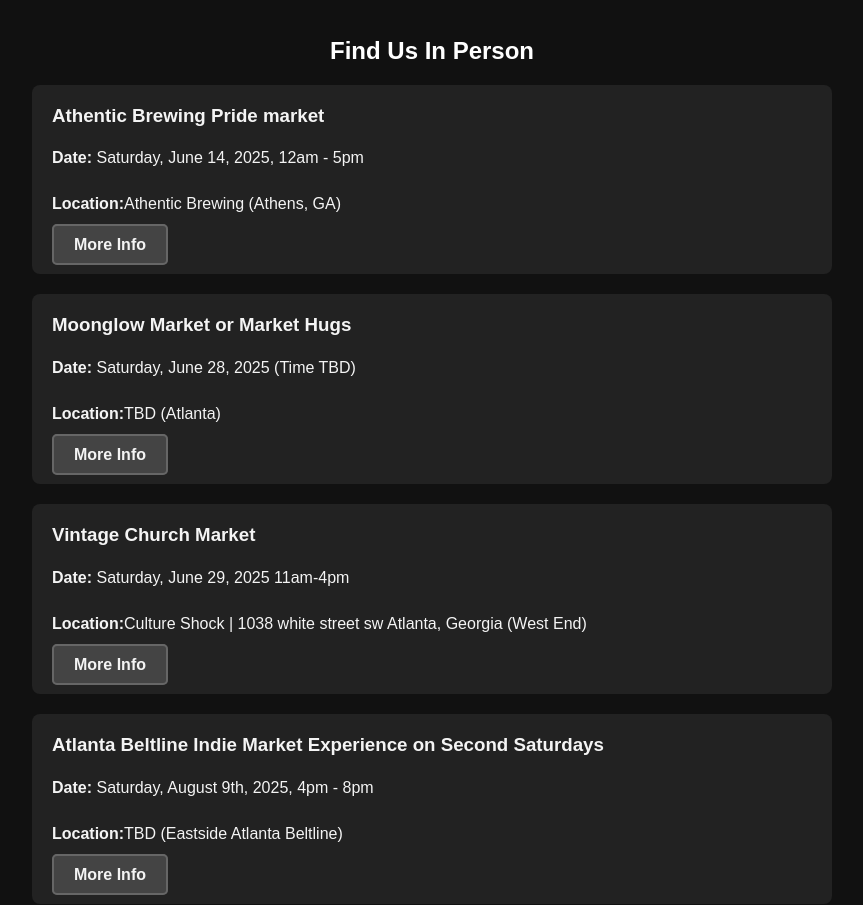
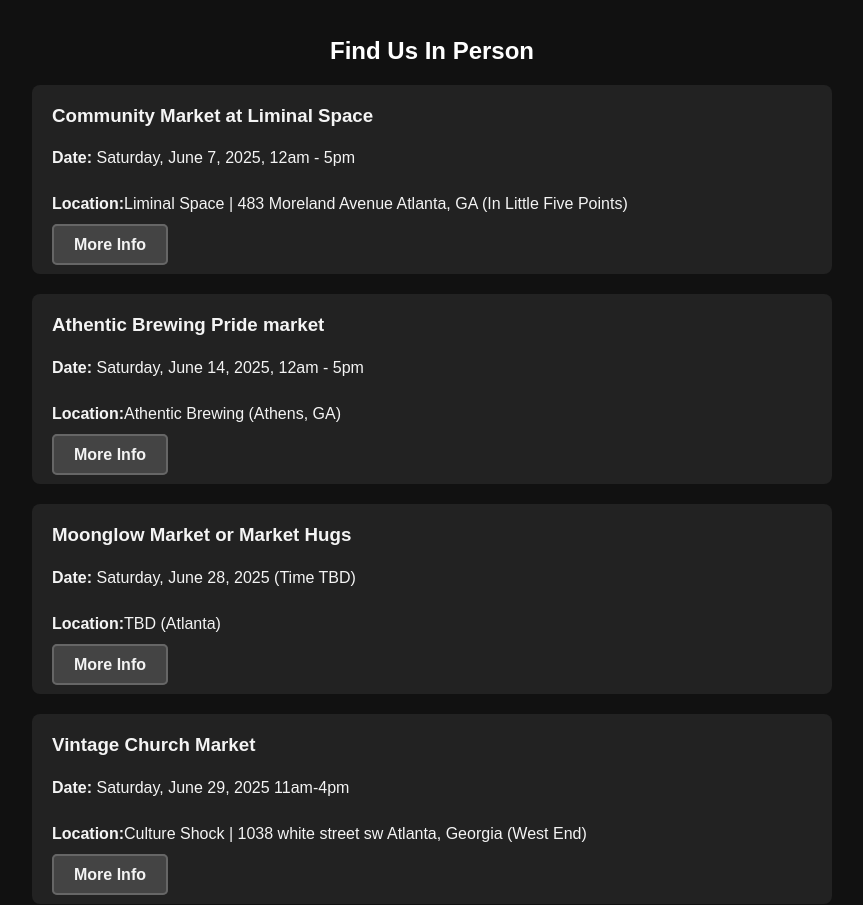
Before and after one commit to RivetRiot/rivetriot.github.io, a plain HTML site: page index.html in a window 1280 px wide. Shown: the part 1652-2557 px from the top of the page, without its empty margins (208-1071 px from the left). Drawn offline with Linux system fonts and the light colour scheme.

Commit message:
Add files via upload

```diff
--- a/index.html
+++ b/index.html
@@ -86,6 +86,13 @@
         </div>
         -->
         <div class="box">
+            <h3>Community Market at Liminal Space</h3>
+            <p><strong>Date:</strong> Saturday, June 7, 2025, 12am - 5pm</p>
+            <p><strong>Location:</strong>Liminal Space | 483 Moreland Avenue Atlanta, GA (In Little Five Points)</p>
+            <a class="fancya" target="_blank" style="margin-left:0px"
+            href="https://www.communitymarketatlanta.com/">More Info</a>
+        </div>
+        <div class="box">
             <h3>Athentic Brewing Pride market</h3>
             <p><strong>Date:</strong> Saturday, June 14, 2025, 12am - 5pm</p>
             <p><strong>Location:</strong>Athentic Brewing (Athens, GA)</p>
```
